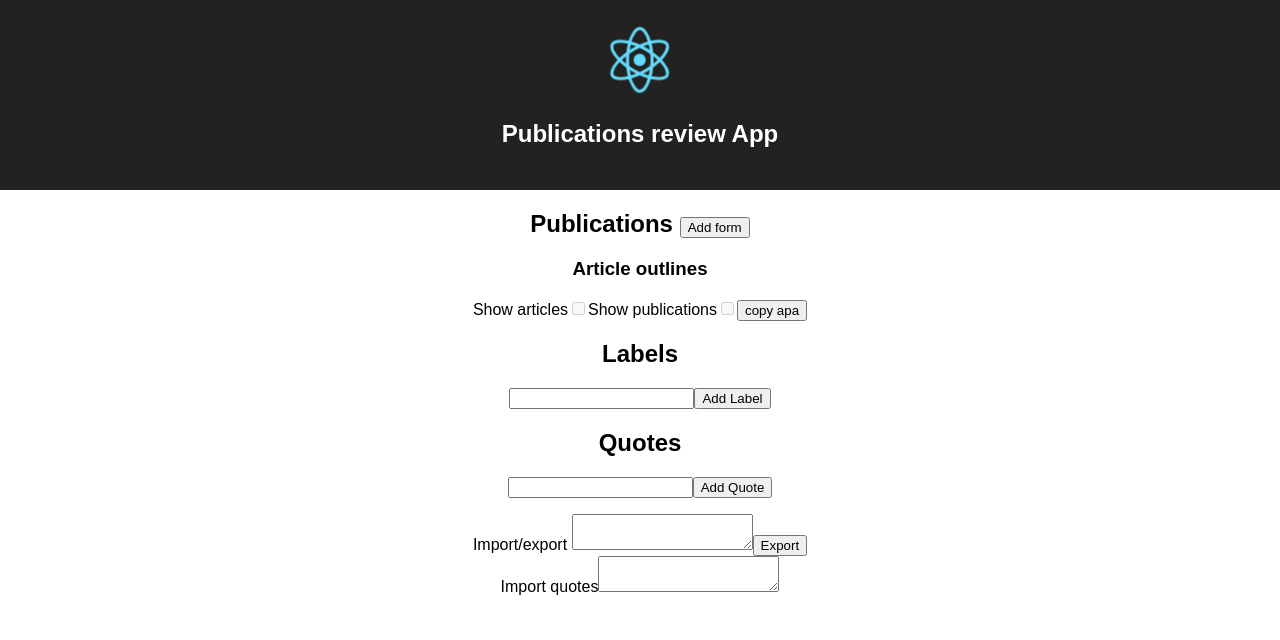
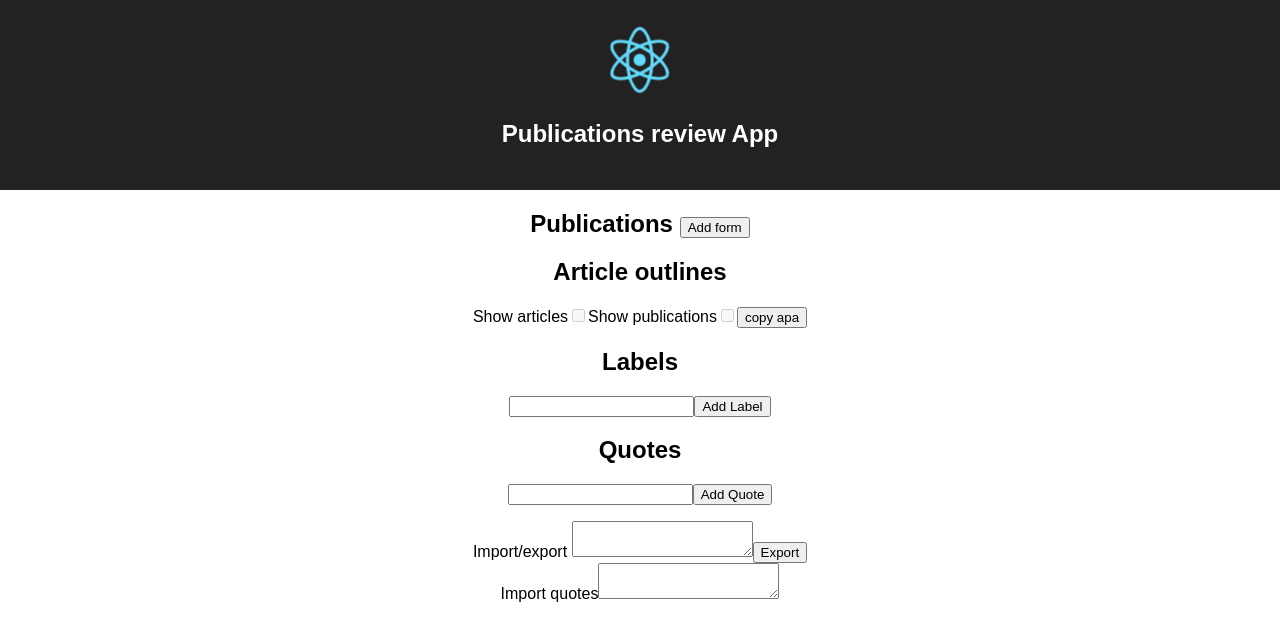
Before and after one commit to snowstorm0182/smartcampusdata, a React (Create React App) app: page / in a window 1280 px wide. Shown: the top 640 px of the page. Built offline with nearby package versions, Linux system fonts and the light colour scheme.

Commit message:
Adjust PublicationExport h3 to h2

```diff
--- a/src/components/PublicationExport.js
+++ b/src/components/PublicationExport.js
@@ -54,7 +54,7 @@ class PublicationExport extends React.Component {
 
   render = () => { return (
     <div>
-    <h3>Article outlines</h3>
+    <h2>Article outlines</h2>
     <label name='table' onClick={(e) => this.onToggle(e, e.target.getAttribute('name'))}>Show articles<input type='checkbox' checked={this.state.table} disabled/></label>
     <label name='sources' onClick={(e) => this.onToggle(e, e.target.getAttribute('name'))}>Show publications<input type='checkbox' checked={this.state.sources} disabled/></label>
     <button onClick={(e) => this.onCopyApa()}>copy apa</button>
```
